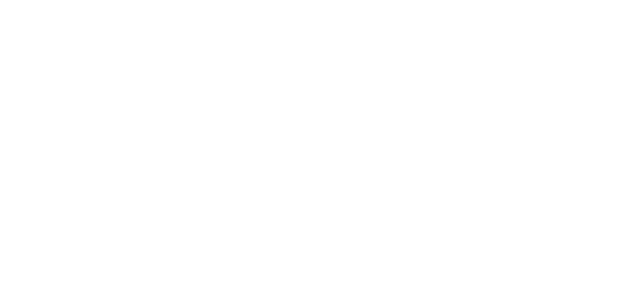
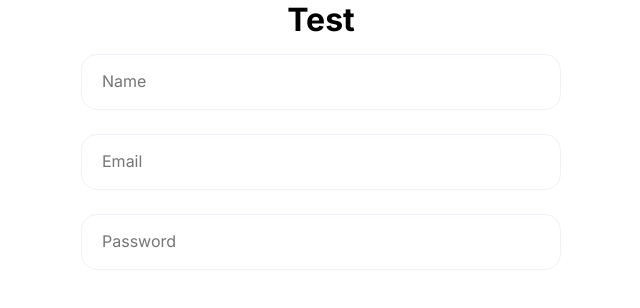
Before and after one commit to zyroans/Money-tracker, a React (Create React App) app: page /testing in a window 1280 px wide. Before the commit this address had no page. Shown: the top 308 px of the page, without its empty margins (319-959 px from the left). Built offline with nearby package versions, Linux system fonts and the light colour scheme.

Commit message:
Form component created

```diff
--- a/src/App.js
+++ b/src/App.js
@@ -5,6 +5,7 @@ import SingUp from "./pages/SingUp";
 import Login from "./pages/Login";
 import { Routes, Route } from "react-router-dom";
 import Resume from "./pages/Resume";
+import Test from "./pages/Test";
 
 function App() {
   return (
@@ -13,6 +14,7 @@ function App() {
       <Route path="sign-up" element={<SingUp />} />
       <Route path="login" element={<Login />} />
       <Route path="resume" element={<Resume />} />
+      <Route path="testing" element={<Test />} />
     </Routes>
   );
 }
--- /dev/null
+++ b/src/components/Form.jsx
@@ -0,0 +1,28 @@
+import React from "react";
+// import { useRef } from "react";
+import PropTypes from "prop-types";
+
+function Form({ type, className, required, minLength, name }) {
+  // const {ref} = useRef()
+  return (
+    <input
+      type={type}
+      className={className}
+      required={required}
+      minLength={minLength}
+      placeholder={name}
+      name={name}
+    ></input>
+  );
+}
+
+Form.propTypes = {
+  type: PropTypes.string,
+  className: PropTypes.string,
+  required: PropTypes.bool,
+  minLength: PropTypes.number,
+  placeholder: PropTypes.string,
+  name: PropTypes.string,
+};
+
+export default Form;
--- /dev/null
+++ b/src/pages/Test.jsx
@@ -0,0 +1,21 @@
+import React from "react";
+import Form from "../components/Form";
+import "../App.css";
+
+export default function Test() {
+  return (
+    <div className="home-container">
+      <h1>Test</h1>
+      <form className="forms-container">
+        <Form type={"text"} className={"forms"} name={"Name"} />
+        <Form className={"forms"} type={"email"} name={"Email"} />
+        <Form
+          className={"forms"}
+          type={"password"}
+          name={"Password"}
+          minLength={4}
+        />
+      </form>
+    </div>
+  );
+}
```
